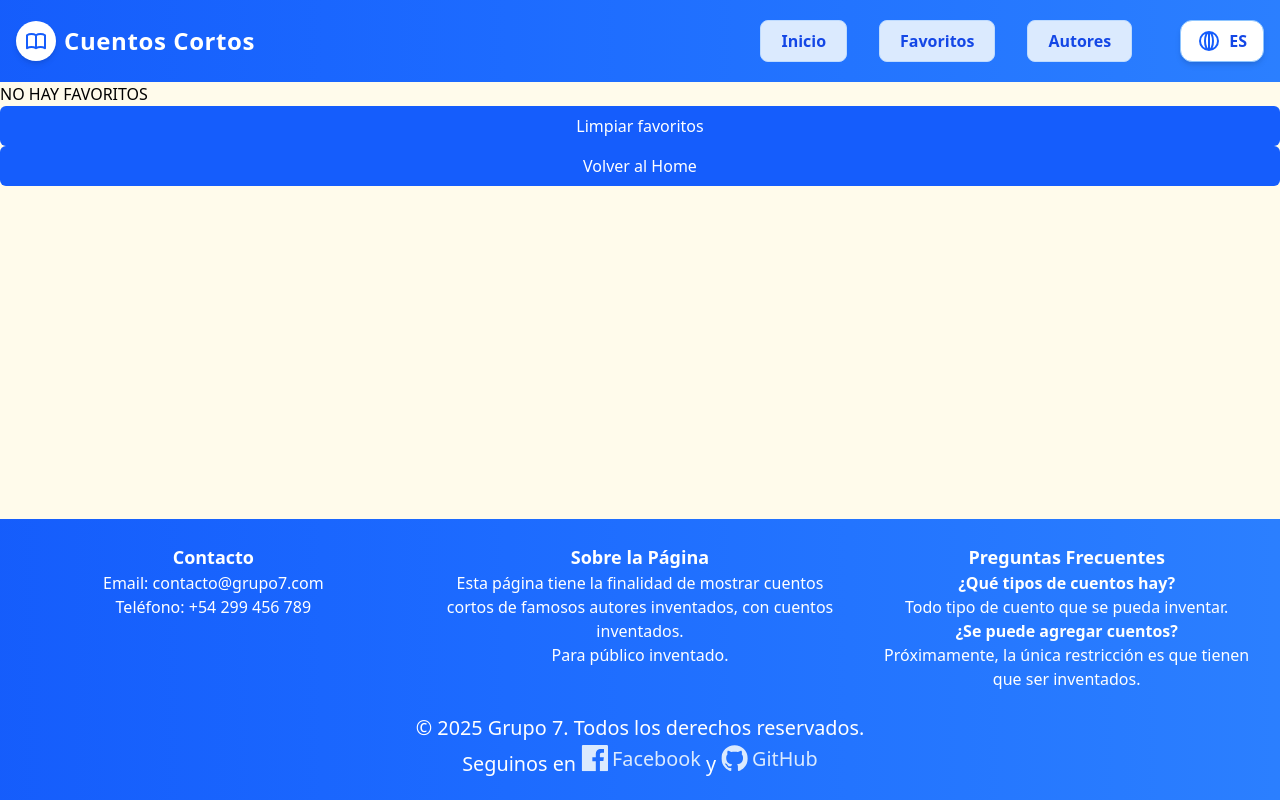
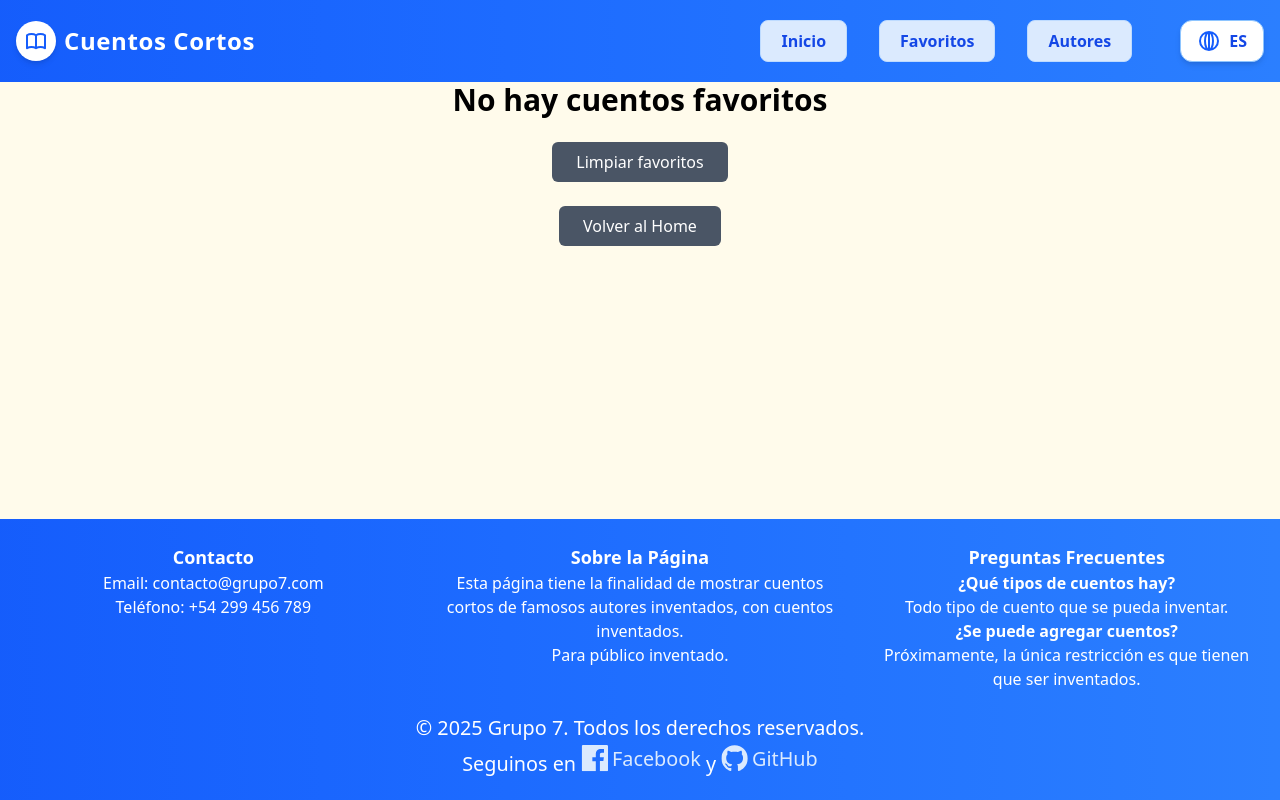
Before and after one commit to enzomolina10/tp-react-tailwind, a React (Vite) app: page /Favorites in a window 1280 px wide. Shown: the top 800 px of the page. Built offline with nearby package versions, Linux system fonts and the light colour scheme.

Commit message:
Traduccion completa(?

```diff
--- a/src/Components/Translation/en/translation.json
+++ b/src/Components/Translation/en/translation.json
@@ -38,6 +38,12 @@
     "noBiography": "No biography available",
     "noAge": "No age available",
     "noNationality": "No Nationality available"
+  },
+  "favorites":{
+    "cleanFavorite": "Clear favorites",
+    "empty": "There are no favorite stories",
+    "add": "Story added to favorites!",
+    "warning": "The story was already in favorites."
   },
   "story": {
     "1": {
--- a/src/Components/Translation/es/translation.json
+++ b/src/Components/Translation/es/translation.json
@@ -38,6 +38,12 @@
     "noBiography": "No hay biografía disponible",
     "noAge": "No hay edad disponible",
     "noNationality": "No hay nacionalidad disponible"
+  },
+  "favorites":{
+    "cleanFavorite": "Limpiar favoritos",
+    "empty": "No hay cuentos favoritos",
+    "add": "¡Cuento agregado a favoritos!",
+    "warning": "El cuento ya estaba en favoritos."
   },
   "story": {
     "1": {
--- a/src/Pages/Favorites/Favorites.jsx
+++ b/src/Pages/Favorites/Favorites.jsx
@@ -39,7 +39,7 @@ const Favorites = () => {
 
     setNotificacion({
       visible: true,
-      mensaje: `"${favorito.titulo}" eliminado de favoritos`,
+      mensaje: `"${t(favorito.titulo)}" eliminado de favoritos`,
       tipo: "error",
     });
   };
@@ -59,7 +59,9 @@ const Favorites = () => {
             />
           ))
         ) : (
-          <h1>NO HAY FAVORITOS</h1>
+          <h1 className="text-3xl font-bold mb-6 text-center">
+            {t("favorites.empty")}
+          </h1>
         )}
       </div>
     );
@@ -70,15 +72,23 @@ const Favorites = () => {
       <Header />
       <div className="flex-grow">
         <div className="space-y-6">{mostrarFavoritos()}</div>
-
+        <div className="flex justify-center mt-6">
           <Button
-          text="Limpiar favoritos"
+            className="bg-gray-600 hover:bg-red-700 text-white px-6 py-2 rounded-md transition duration-200"
+            text={t("favorites.cleanFavorite")}
             onClick={() => {
               localStorage.removeItem("cuentosFavoritos");
               setCuentosFavoritos([]);
             }}
           />
-        <Button text={t("footer.comeBack")} onClick={navegaAHome} />
+        </div>
+        <div className="flex justify-center mt-6">
+          <Button
+            text={t("footer.comeBack")}
+            onClick={navegaAHome}
+            className="bg-gray-600 hover:bg-gray-700 text-white px-6 py-2 mb-6 rounded-md transition duration-200"
+          />
+        </div>
       </div>
       <Footer />
       <NotificacionAlert
--- a/src/Pages/Home/Home.jsx
+++ b/src/Pages/Home/Home.jsx
@@ -117,13 +117,13 @@ function Home() {
       localStorage.setItem("cuentosFavoritos", JSON.stringify(nuevosFavoritos));
       setNotificacion({
         visible: true,
-        mensaje: "¡Cuento agregado a favoritos!",
+        mensaje: t("favorites.add"),
         tipo: "exito",
       });
     } else {
       setNotificacion({
         visible: true,
-        mensaje: "El cuento ya estaba en favoritos.",
+        mensaje: t("favorites.warning"),
         tipo: "advertencia",
       });
     }
```
Lines whose indentation alone changed are shown as unchanged.
